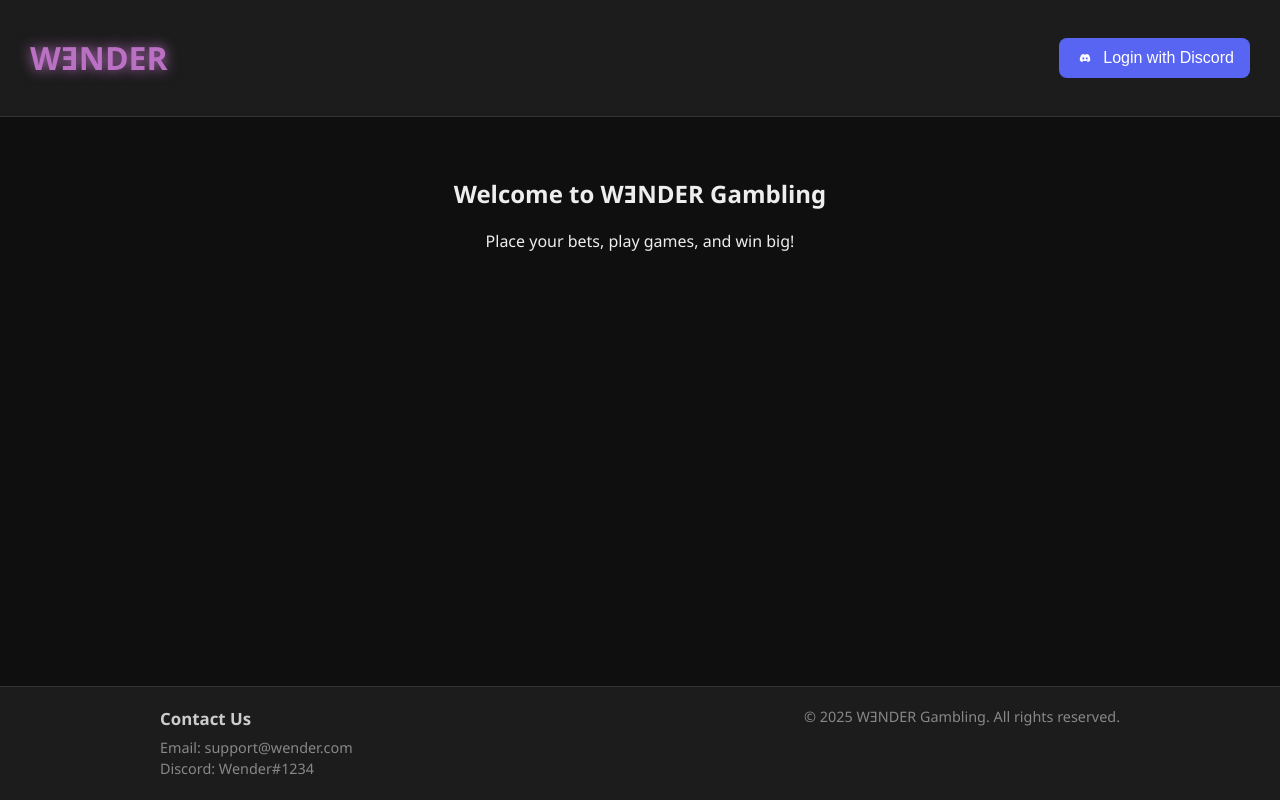
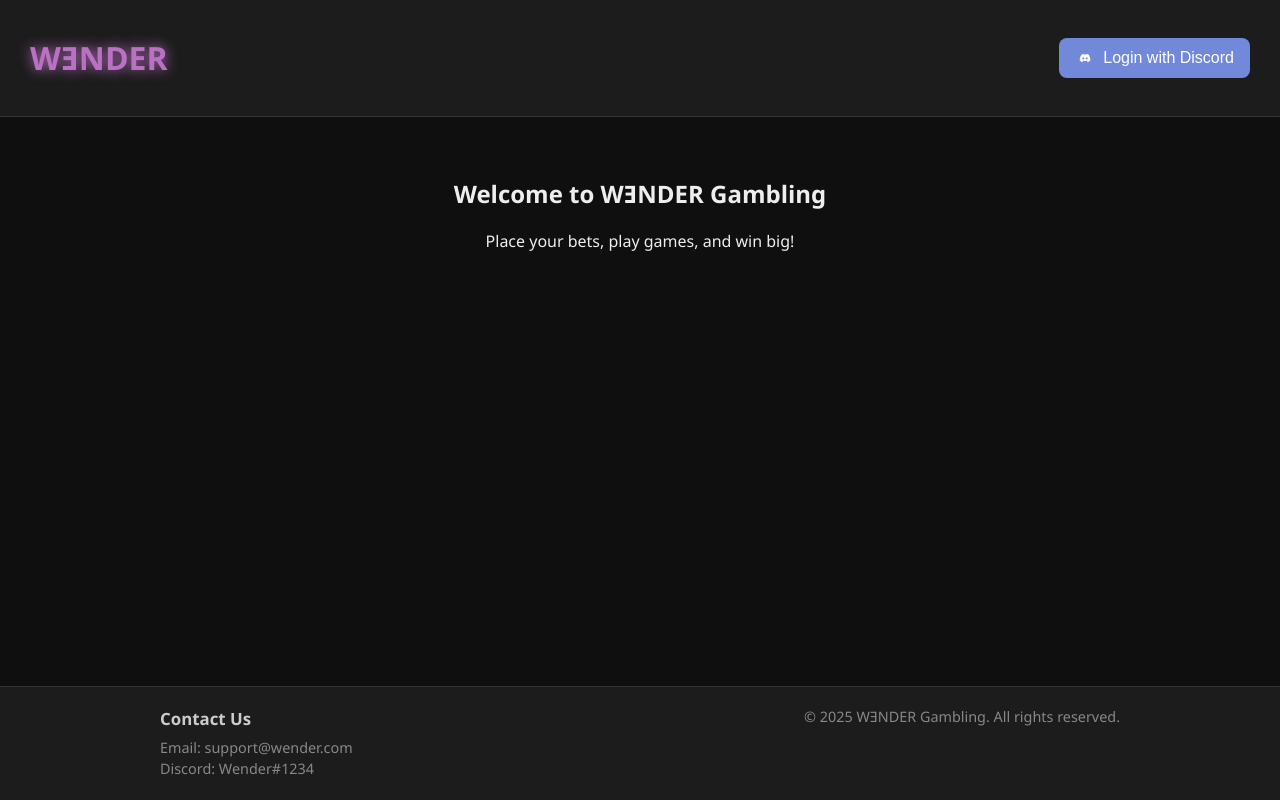
Before and after one commit to RamoireALT/Gamba-Frontend, a plain HTML site: page index.html in a window 1280 px wide. Drawn offline with Linux system fonts and the light colour scheme.

Commit message:
Update styles.css

```diff
--- a/styles.css
+++ b/styles.css
@@ -42,7 +42,7 @@
     align-items: center;
     gap: 8px;
     padding: 10px 16px;
-  background-color: #5865f2;
+    background-color: #7289DA;
     border: none;
     border-radius: 8px;
     color: white;
```
Lines whose indentation alone changed are shown as unchanged.
